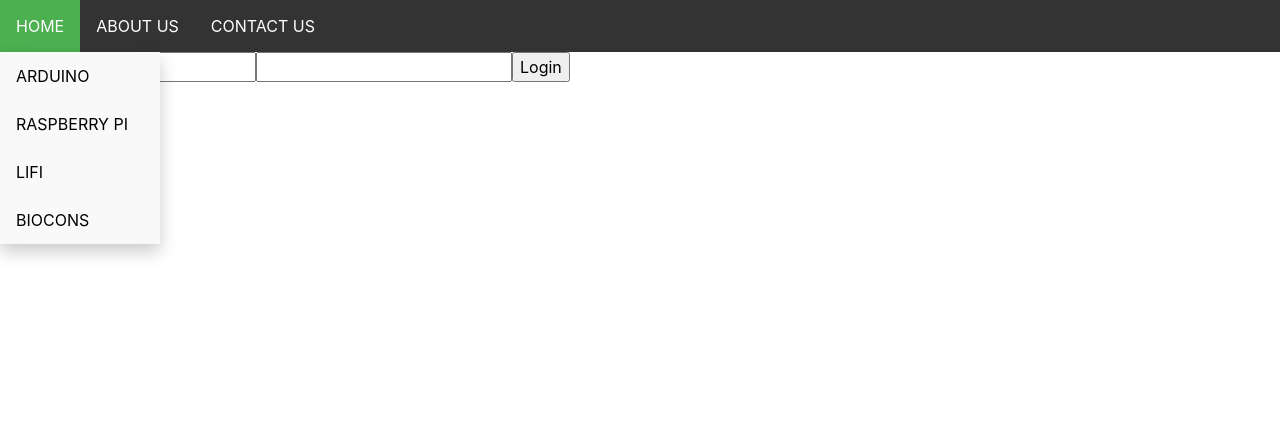
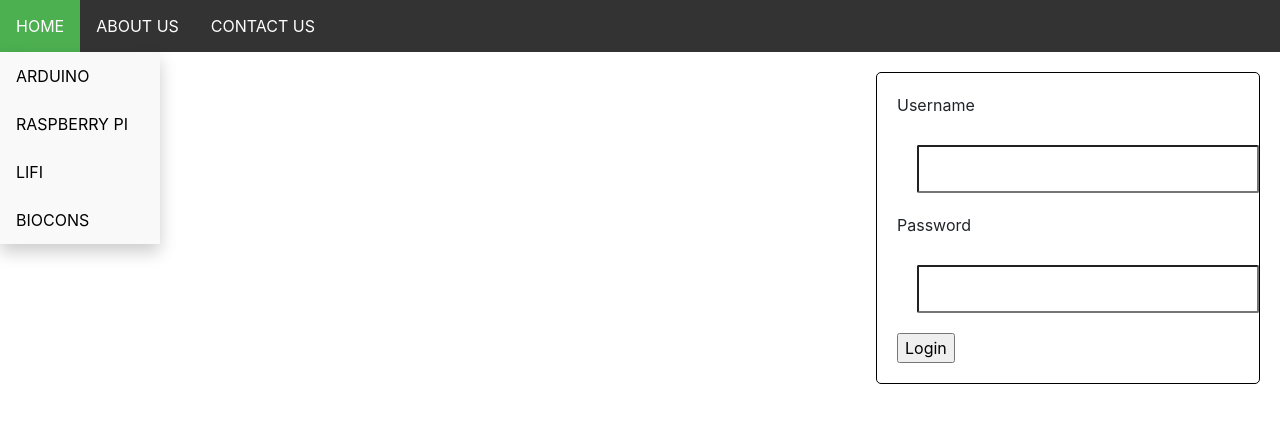
Before and after one commit to nileshsuryanarayan/DemoFE, an Angular app: page / in a window 1280 px wide. Shown: the top 422 px of the page. Built offline with nearby package versions, Linux system fonts and the light colour scheme.

Commit message:
login component css

```diff
--- a/src/app/user/login/login.component.css
+++ b/src/app/user/login/login.component.css
@@ -0,0 +1,17 @@
+.container {
+    float: right;
+    width: 30%;
+    height: 50%;
+    border-radius: 5px;
+    border: 1px solid black;
+    padding: 20px;
+    margin: 20px;
+}
+
+.login-textbox {
+    display: block;
+    width: 100%;
+    padding: 10px;
+    border-radius: 2px;
+    margin: 20px;
+}
--- a/src/app/user/login/login.component.html
+++ b/src/app/user/login/login.component.html
@@ -1,5 +1,7 @@
-<form name="login" class="" action="" [formGroup]="loginForm" (submit)="validateLogin()">
-    <input type="text" name="userId" class="text-box">
-    <input type="password" name="password" class="text-box">
+<form name="login" class="container" action="" [formGroup]="loginForm" (submit)="validateLogin()">
+    <label>Username</label>
+    <input type="text" name="userId" class="login-textbox">
+    <label>Password</label>
+    <input type="password" name="password" class="login-textbox">
     <input type="submit" name="submit" class="button" value="Login">
 </form>
--- a/src/app/user/login/login.component.ts
+++ b/src/app/user/login/login.component.ts
@@ -4,7 +4,7 @@ import { FormGroup, FormControl, Validators } from '@angular/forms';
 @Component({
     selector: 'login',
     templateUrl: './login.component.html',
-    styleUrls: []
+    styleUrls: ['./login.component.css']
 })
 export class LoginComponent {
 
```
